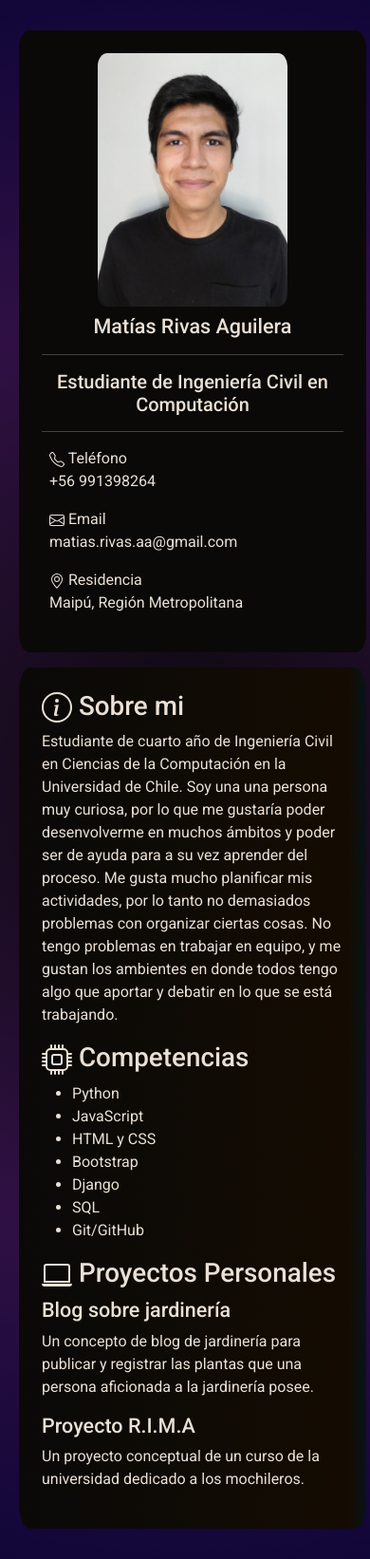
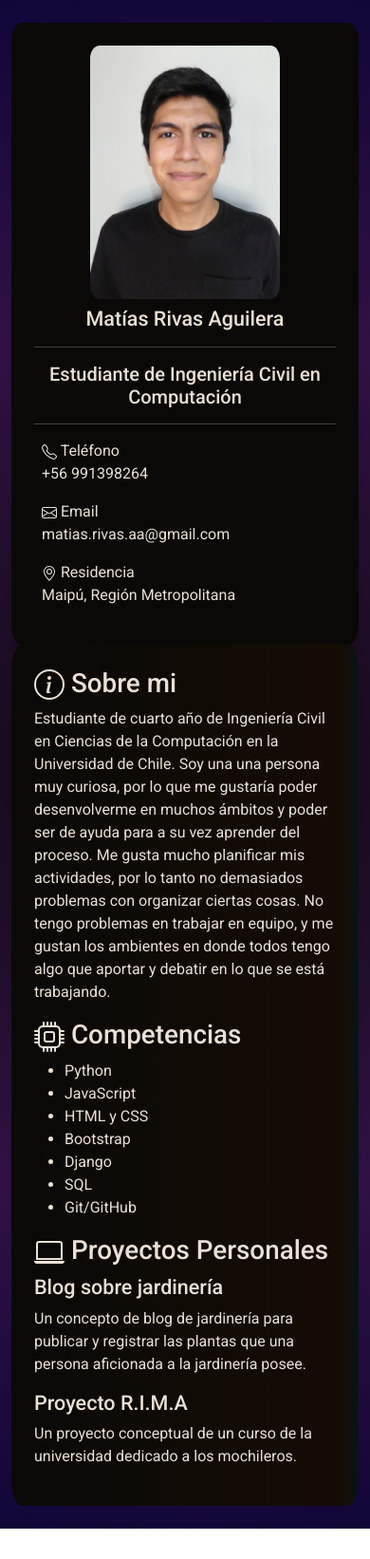
Before and after one commit to MatiasRivas00/MatiasRivas00.github.io, a plain HTML site: page index.html in a window 390 px wide. Shown: the whole page at 95% size. After the commit the page ends 1610 px from the top, so only its background shows below. Drawn offline with Linux system fonts and the light colour scheme.

Commit message:
Update, margin and padding improved
the margin and padding now are responsive

```diff
--- a/index.html
+++ b/index.html
@@ -14,7 +14,7 @@
 <body>
     <div class="container p-4">
         <div class="row">
-            <aside class="col-xl-3 col-sm-12 text-center p-4 m-2" id="sidebar">
+            <aside class="col-xl-3 col-sm-12 text-center p-4 me-xl-2 mt-xl-5" id="sidebar">
                 <img src="img/me.jpg" alt="My profile photo" width="200">
                 <h4 class="m-2">Matías Rivas Aguilera</h2>
                 <hr>
@@ -48,7 +48,7 @@
                 </div>
             </aside>
 
-            <section class="col-xl-8 col-sm-12 p-4 m-2" id="info">
+            <section class="col-xl-8 col-sm-12 p-4 ms-xl-2 mt-xl-5 mt-sm-4" id="info">
                 <article>
                     <h1>
                         <svg xmlns="http://www.w3.org/2000/svg" width="32" height="32" fill="currentColor" class="bi bi-info-circle" viewBox="0 0 16 16">
```
